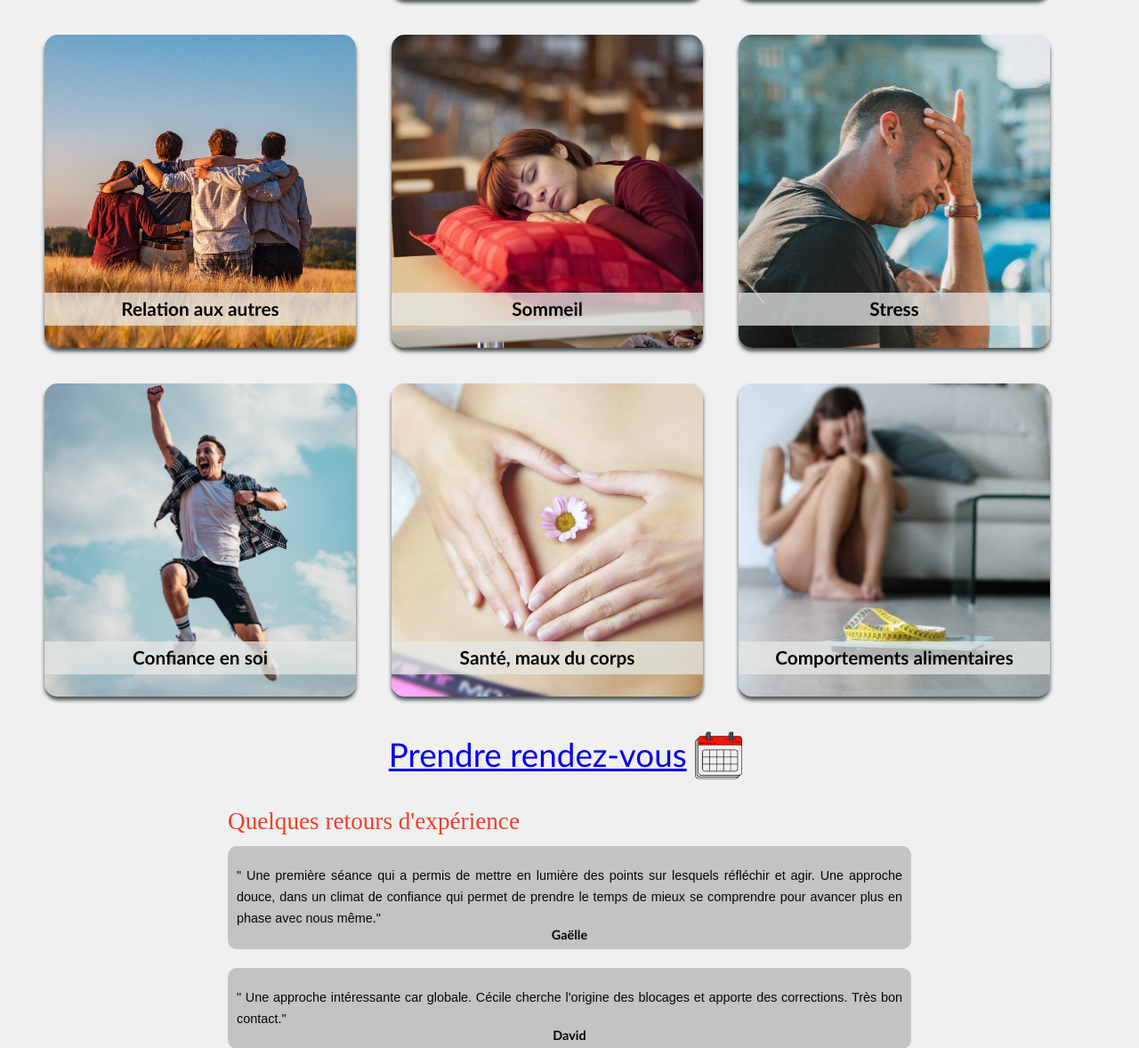
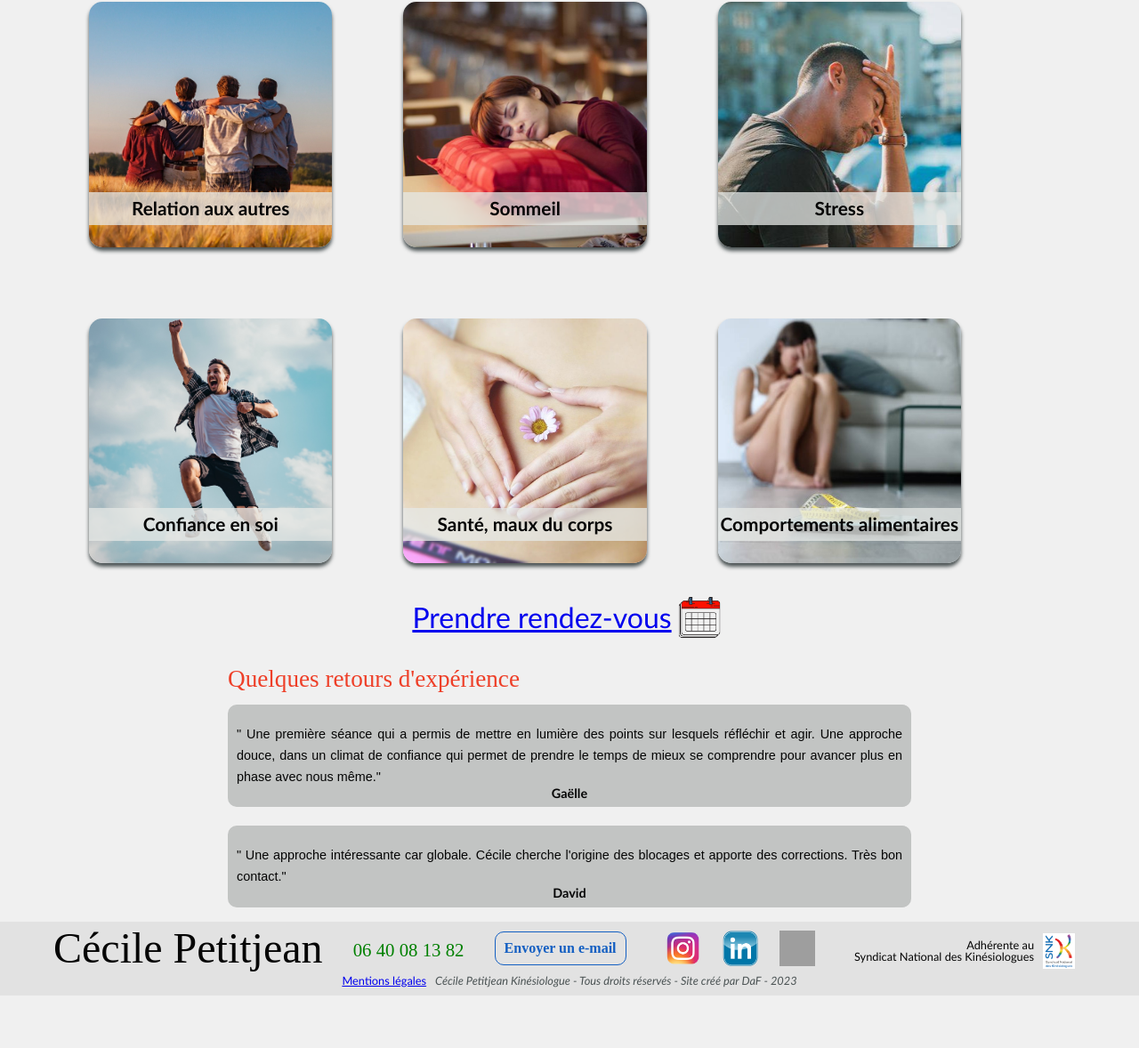
Before and after one commit to DavFrancois/cecilepetitjeankinesiologue, a PHP site: page /index.html in a window 1280 px wide. Shown: the part 2053-3231 px from the top of the page at 89% size. After the commit the page ends 3172 px from the top, so only its background shows below. Run offline with PHP 8.4, Linux system fonts and the light colour scheme; grey boxes are pictures that could not be loaded.

Commit message:
ajout text + modif taille calendrier et grille vignettes

```diff
--- a/css/stylececile.css
+++ b/css/stylececile.css
@@ -542,13 +542,13 @@ em {
   display: grid;
   grid-template-rows: repeat(3, 1fr);
   grid-template-columns: repeat(3, 1fr);
-  grid-gap: 40px;
-  margin: 30px 100px 30px 50px;
+  grid-gap: 80px;
+  margin: 30px 200px 30px 100px;
 }
 @media all and (max-width: 1024px) {
   .section_nav-accueil {
     grid-gap: 30px;
-    margin: 0 80px 30px 50px;
+    margin: 0 80px 30px 10px;
   }
 }
 @media all and (max-width: 680px) {
@@ -657,6 +657,10 @@ em {
   font-size: 1rem;
   color: green;
   justify-content: center;
+  border-radius: 10px;
+}
+.calendrier:hover {
+  background: rgba(172, 170, 170, 0.882);
 }
 .calendrier img {
   margin-left: 3rem;
@@ -1545,7 +1549,7 @@ article .partenaires li {
 }
 
 .calendrier p {
-  font-size: 2.3rem;
+  font-size: 2rem;
   color: red;
   text-decoration: none;
 }
@@ -1555,7 +1559,7 @@ article .partenaires li {
 }
 .calendrier img {
   margin: -1px;
-  width: 4.6rem;
+  width: 4rem;
 }
 @media all and (max-width: 1024px) {
   .calendrier p {
--- a/index.html
+++ b/index.html
@@ -65,7 +65,7 @@
                     </div>
                     <div class="impair">
                         <h1>Qu'est ce que la kinésiologie ?</h1>
-                        <p>C'est une technique douce basée sur le fait que <strong>le corps garde tout en mémoire</strong>.</p><p>Elle permet d'accéder à l'origine de nos <strong>blocages</strong> et de nous en libérer, pour accéder à notre plein potentiel et reprendre les rênes de notre vie.</p><p>Elle vise un mieux être global, en retrouvant un <strong>équilibre corporel, mental, émotionnel et social</strong>.</p>
+                        <p>C'est une technique douce basée sur le fait que <strong>le corps garde tout en mémoire</strong>.</p><p>Elle permet d'accéder à l'origine de nos <strong>blocages</strong> et de nous en libérer, d'activer les forces d'auto-guérison, pour accéder à notre plein potentiel et reprendre les rênes de notre vie.</p><p>Elle vise un mieux être global, en retrouvant un <strong>équilibre corporel, mental, émotionnel et social</strong>.</p>
                         <a class="btn2" href="p2_kinesiologue.php" title="La kinésiologie">En savoir plus sur la kinésiologie</a>
                         <a class="btn2" href="p5_sceance.php" title="une scénace de kinésiologie">En quoi consiste une séance de kinésiologie ?</a>
                     </div>
--- a/p2_kinesiologue.php
+++ b/p2_kinesiologue.php
@@ -40,7 +40,8 @@
                         <figure class="figure_right_large2">
                                 <img class="figure_photo" src="images/main.jpg" alt="I can do it" title="I can do it - Cécile PETITJEAN"/>
                             </figure>
-                        <p>Basée sur la <strong>mémoire cellulaire</strong>, la kinésiologie utilise un <strong>test musculaire</strong>, très doux et sans effort, pour entrer en dialogue avec votre corps, et avoir accès à des informations oubliées, ou parfois refoulées.</p>
+                        <p>Cette méthode prend ses racines dans les années 40 avec des chiropraticiens qui feront le lien entre le tonus musculaire et les organes. Basée sur la <strong>mémoire cellulaire</strong>, la kinésiologie utilise un <strong>test musculaire</strong>, très doux et sans effort, pour entrer en dialogue avec votre corps, et avoir accès à des informations oubliées, ou parfois refoulées.</p>
+                        <p>La spécificité et la pertinence toute particulière de la kinésiologie est que le <strong>test neuro-musculaire</strong> permet d'accéder à <strong>l'inconscient</strong> contrairement à d'autres techniques qui vont se limiter à la partie consciente.</p>
                         <p>Le corps gardant tout en mémoire à chaque instant de la vie, certains évènements parfois anciens s’impriment, laissent une « empreinte », et peuvent bloquer ou gêner l’avancée dans notre chemin de vie.</p>
                         <h2>« Tout ce qui ne s’exprime pas s’imprime »</br>J. Salomé</h2>
                         <p>Le rôle du <strong>kinésiologue</strong> est donc de vous aider à :</p>
--- a/sass/layouts/_nav.scss
+++ b/sass/layouts/_nav.scss
@@ -130,11 +130,11 @@
     display:grid;
     grid-template-rows: repeat(3, 1fr);
     grid-template-columns: repeat(3, 1fr);
-    grid-gap: 40px;
-    margin: 30px 100px 30px 50px;
+    grid-gap: 80px;
+    margin: 30px 200px 30px 100px;
     @media all and (max-width: 1024px) {
         grid-gap: 30px;
-        margin: 0 80px 30px 50px;
+        margin: 0 80px 30px 10px;
     }
     @media all and (max-width: 680px) {
         grid-gap: 10px;
--- a/sass/pages/_article.scss
+++ b/sass/pages/_article.scss
@@ -393,7 +393,7 @@ article {
 }
 
 .calendrier {
-    @include rendez_vous (2.3rem);
+    @include rendez_vous (2rem);
     @media all and (max-width: 1024px) {
         @include rendez_vous (1.8rem);
     }
--- a/sass/utils/_mixins.scss
+++ b/sass/utils/_mixins.scss
@@ -17,6 +17,11 @@
     font-size: $size_calendrier;
     color: $colour-secondary;
     justify-content: center;
+    border-radius: 10px;
+
+    &:hover {
+        background: rgba(172, 170, 170, 0.882);
+    }
     img {
         margin-left: 3rem;
         width: 70px;
```
Also changed, not shown: 1 other file.
